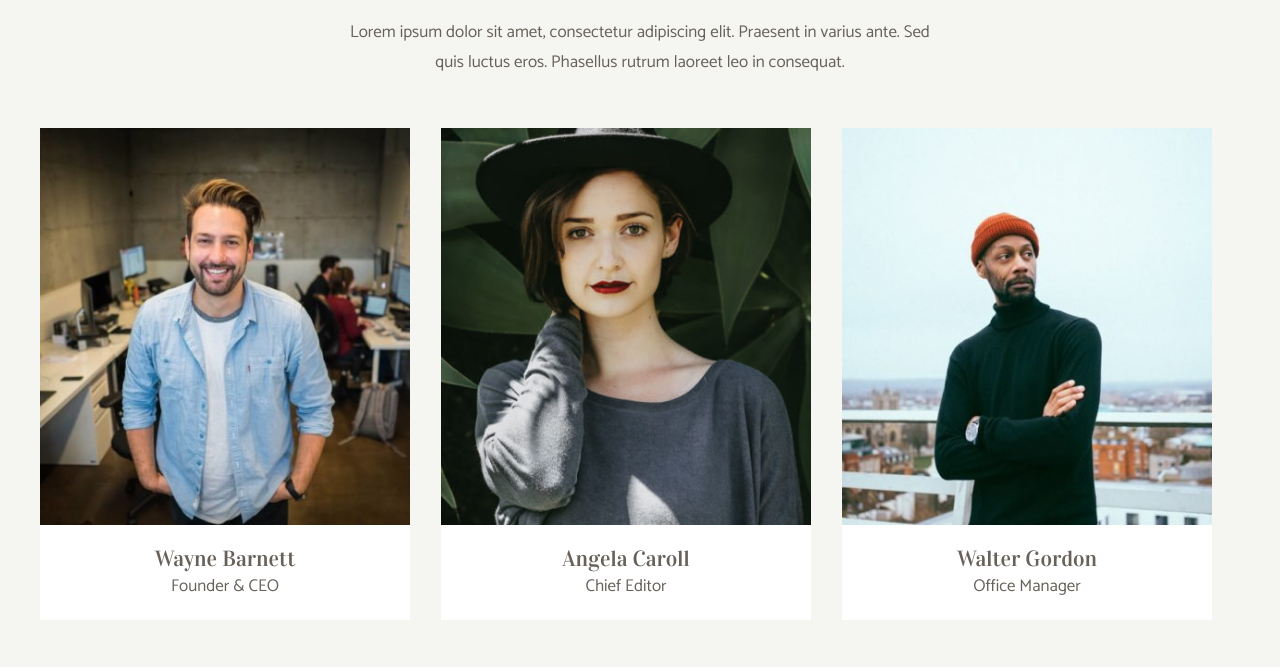
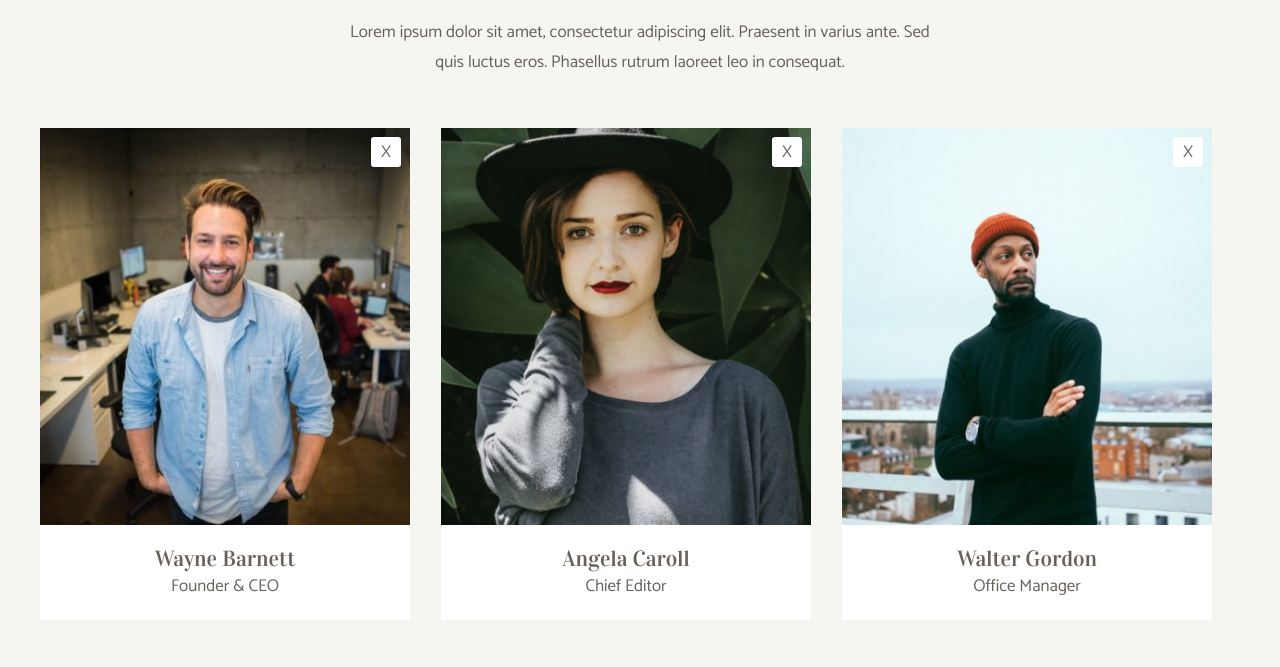
Before and after one commit to chazn3x/js-our-team, a plain HTML site: page index.html in a window 1280 px wide. Shown: the part 107-774 px from the top of the page. Drawn offline with Linux system fonts and the light colour scheme.

Commit message:
fine bonus, sviluppo funzioni e tasto elimina card

```diff
--- a/index.html
+++ b/index.html
@@ -49,7 +49,7 @@
 
           <input type="text" id="role" />
           <label for="name">Image </label>
-          <input type="text" id="image" />
+          <input type="text" id="image" placeholder="1.jpg, 2.jpg, 3.jpg, 4.jpg"/>
           <button type="button" id="addMemberButton">Add</button>
         </div>
       </div>
--- a/js/script.js
+++ b/js/script.js
@@ -2,52 +2,85 @@ let team = [
     {
         "name": "Wayne Barnett",
         "role": "Founder & CEO",
-        "img": "img/wayne-barnett-founder-ceo.jpg"
+        "img": "wayne-barnett-founder-ceo.jpg"
     },
     {
         "name": "Angela Caroll",
         "role": "Chief Editor",
-        "img": "img/angela-caroll-chief-editor.jpg"
+        "img": "angela-caroll-chief-editor.jpg"
     },
     {
         "name": "Walter Gordon",
         "role": "Office Manager",
-        "img": "img/walter-gordon-office-manager.jpg"
+        "img": "walter-gordon-office-manager.jpg"
     },
     {
         "name": "Angela Lopez",
         "role": "Social Media Manager",
-        "img": "img/angela-lopez-social-media-manager.jpg"
+        "img": "angela-lopez-social-media-manager.jpg"
     },
     {
         "name": "Scott Estrada",
         "role": "Developer",
-        "img": "img/scott-estrada-developer.jpg"
+        "img": "scott-estrada-developer.jpg"
     },
     {
         "name": "Barbara Ramos",
         "role": "Graphic Designer",
-        "img": "img/barbara-ramos-graphic-designer.jpg"
+        "img": "barbara-ramos-graphic-designer.jpg"
     }
 ];
+
+createCards(); // richiamo della funzione per creare le card
+
+// aggiunta nuova card +++++++++
+document.getElementById("addMemberButton").addEventListener("click", function () {
+    const newName = document.getElementById("name").value; // input nome
+    const newRole = document.getElementById("role").value; // input ruolo
+    const newImg = document.getElementById("image").value; // input immagine.jpg
+    const newMember = { // nuovo oggetto con gli input inseriti
+        "name": newName,
+        "role": newRole,
+        "img": newImg
+    }
+    team.push(newMember); // inserimento nell'array
+    createCards(); // richiamo della funzione per creare le cards con il nuovo membro
+});
+
+// funzioni ++++++++
+
+// funzione per creare le cards
+function createCards() {
     const teamHTML = document.querySelector(".team-container");
     let items = '';
     for (let i = 0; i < team.length; i++) {
-    const imgHTML = team[i].img
-    const nameHTML = team[i].name
-    const roleHTML = team[i].role
+        const imgHTML = team[i].img;
+        const nameHTML = team[i].name;
+        const roleHTML = team[i].role;
         items +=
         `<div class="team-card">
+        <div class="delete">X</div>
         <div class="card-image">
           <img
-        src="${imgHTML}"
-        alt="${nameHTML}"
-      />
+            src="img/${imgHTML}"
+            alt="${nameHTML}"/>
         </div>
         <div class="card-text">
           <h3>${nameHTML}</h3>
           <p>${roleHTML}</p>
         </div>
         </div>`;
+    };
+    teamHTML.innerHTML = items;
+    deleteCard(); // richiamo funzione per poter eliminare le cards
 }
-teamHTML.innerHTML = items;
+// funzione per cancellare una card (elimina anche l'oggetto dall'array)
+function deleteCard() {
+    const deleteBtn = document.getElementsByClassName("delete");
+    for (let i = 0; i < deleteBtn.length; i++) {
+        deleteBtn[i].addEventListener("click", function () {
+            team.splice(i, 1); // rimuove l'oggetto dall'array
+            createCards(); // ricrea le cards senza quella cancellata
+        });
+    }
+}
--- a/style.css
+++ b/style.css
@@ -126,3 +126,29 @@ button {
 
   font-size: 1rem;
 }
+
+
+
+
+/* aggiunte */
+
+.team-card {
+  position: relative;
+}
+.delete {
+  position: absolute;
+  background-color: white !important;
+  top: 9px;
+  right: 9px;
+  width: 30px;
+  aspect-ratio: 1;
+  text-align: center;
+  line-height: 30px;
+  z-index: 999;
+  cursor: pointer;
+  border-radius: 3px;
+}
+.delete:hover {
+  opacity: .8;
+  color: black;
+}
```
Also changed, not shown: img/1.jpg (renamed from img/new-team-member-01.jpg), img/2.jpg (renamed from img/new-team-member-02.jpg), img/3.jpg (renamed from img/new-team-member-03.jpg), img/4.jpg (renamed from img/new-team-member-04.jpg). Lines whose indentation alone changed are shown as unchanged.
